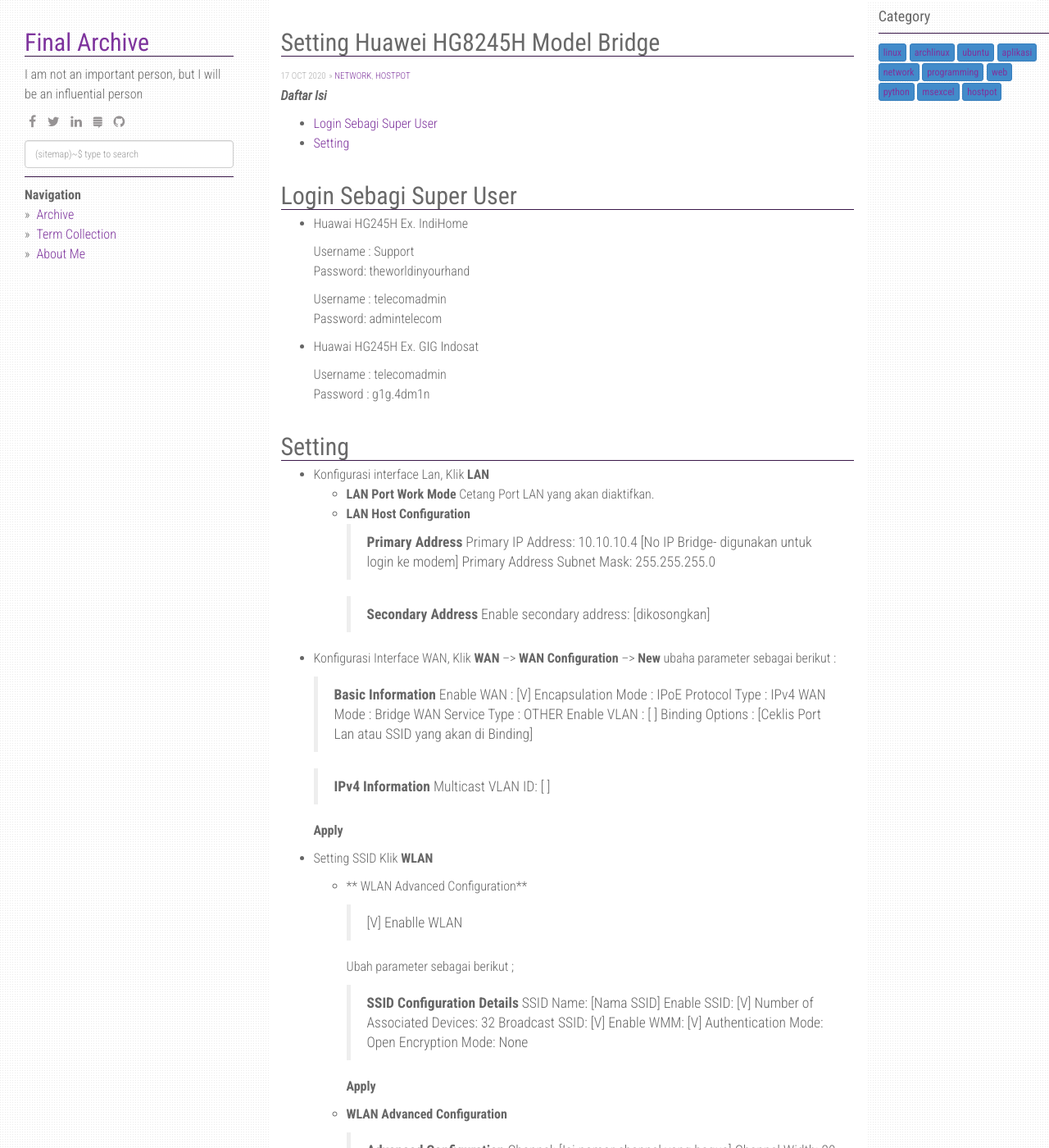
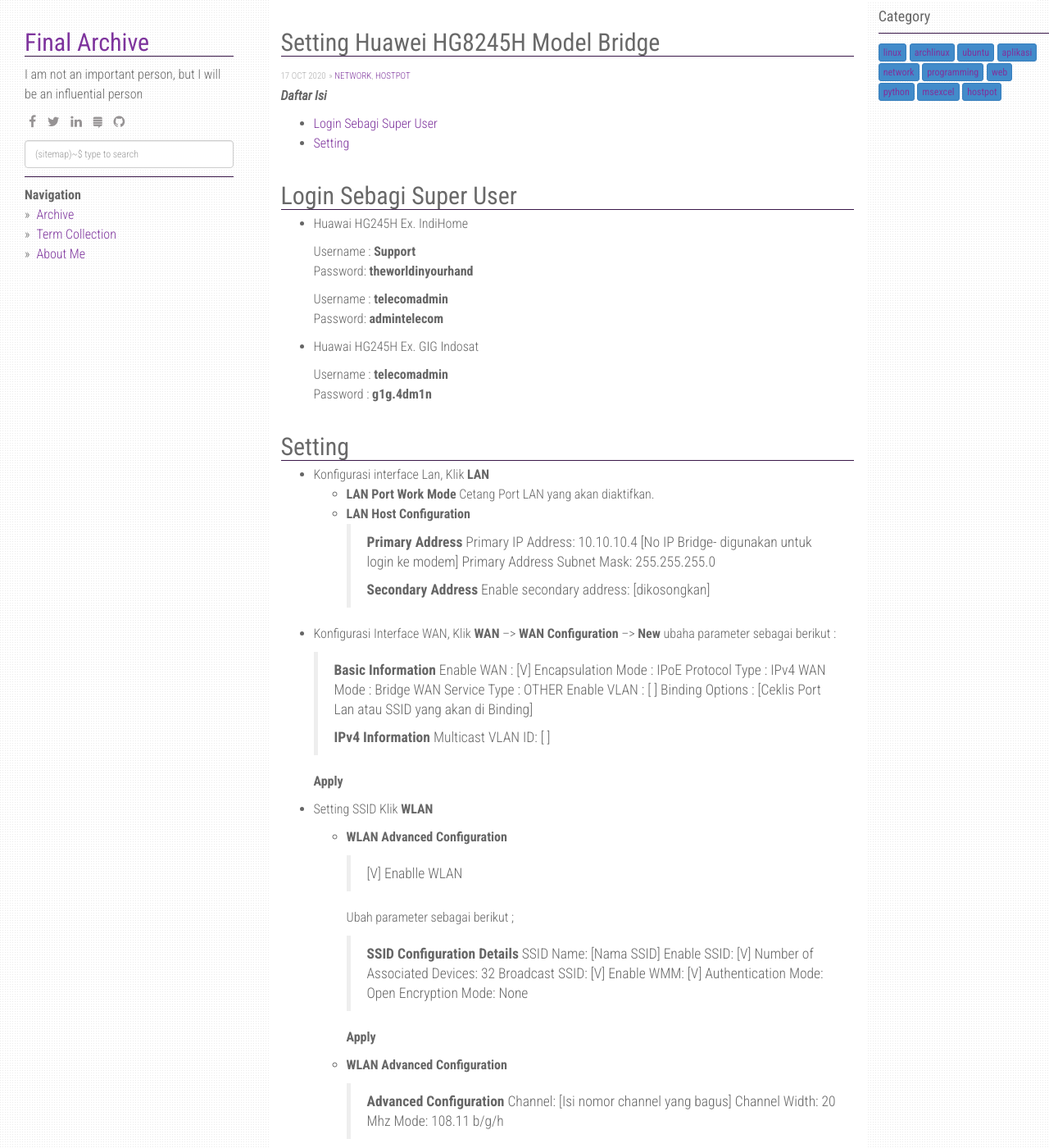
Before and after one commit to finalarchive/finalarchive.github.io, a Jekyll site: the page built from _posts/2020-10-17-Setting-Huawei-HG8245H-Model-Bridge.md, in a window 1280 px wide and 1400 px high. Shown: the whole window at 82% size. Built offline with Jekyll 4.4.1, drawn with Linux system fonts in a browser that asks for light colours; nearby versions of some CDN libraries.

Commit message:
20201018

```diff
--- a/_posts/2020-10-17-Setting-Huawei-HG8245H-Model-Bridge.md
+++ b/_posts/2020-10-17-Setting-Huawei-HG8245H-Model-Bridge.md
@@ -16,16 +16,16 @@
 
 * Huawai HG245H Ex. IndiHome
 
-  Username : Support<br>
-  Password: theworldinyourhand<br>
+  Username : **Support**<br>
+  Password: **theworldinyourhand**<br>
 
-  Username : telecomadmin<br>
-  Password: admintelecom<br>
+  Username : **telecomadmin**<br>
+  Password: **admintelecom**<br>
 
 * Huawai HG245H Ex. GIG Indosat
 
-  Username : telecomadmin<br>
-  Password : g1g.4dm1n<br>
+  Username : **telecomadmin**<br>
+  Password : **g1g.4dm1n**<br>
 
 ## Setting
 * Konfigurasi interface Lan, Klik **LAN**
@@ -34,9 +34,9 @@
 		>**Primary Address**
 		>Primary IP Address: 10.10.10.4 [No IP Bridge- digunakan untuk login ke modem]
 		>Primary Address Subnet Mask: 255.255.255.0
-
+		>
 		>**Secondary Address**
-		>Enable secondary address:	[dikosongkan]
+		>Enable secondary address: [dikosongkan]
 
 * Konfigurasi Interface WAN, Klik **WAN** --> **WAN Configuration** --> **New** ubaha parameter sebagai berikut :
 
@@ -48,7 +48,7 @@
   >Service Type : OTHER
   >Enable VLAN : [ ]
   >Binding Options : [Ceklis Port Lan atau SSID yang akan di Binding]
-
+  >
   >**IPv4 Information**
   >Multicast VLAN ID: [ ]
 
@@ -56,7 +56,7 @@
 
 * Setting SSID Klik  **WLAN**
 
-  * ** WLAN Advanced Configuration**
+  * **WLAN Advanced Configuration**
 
 	  >[V] Enablle WLAN
 
@@ -76,6 +76,6 @@
   * **WLAN Advanced Configuration**
 
     >**Advanced Configuration**
-	  >Channel: [Isi nomor channel yang bagus]
-    >Channel Width:	20 Mhz
-    >Mode: 108.11 b/g/h
+	>Channel: [Isi nomor channel yang bagus]
+	>Channel Width:	20 Mhz
+	>Mode: 108.11 b/g/h
```
